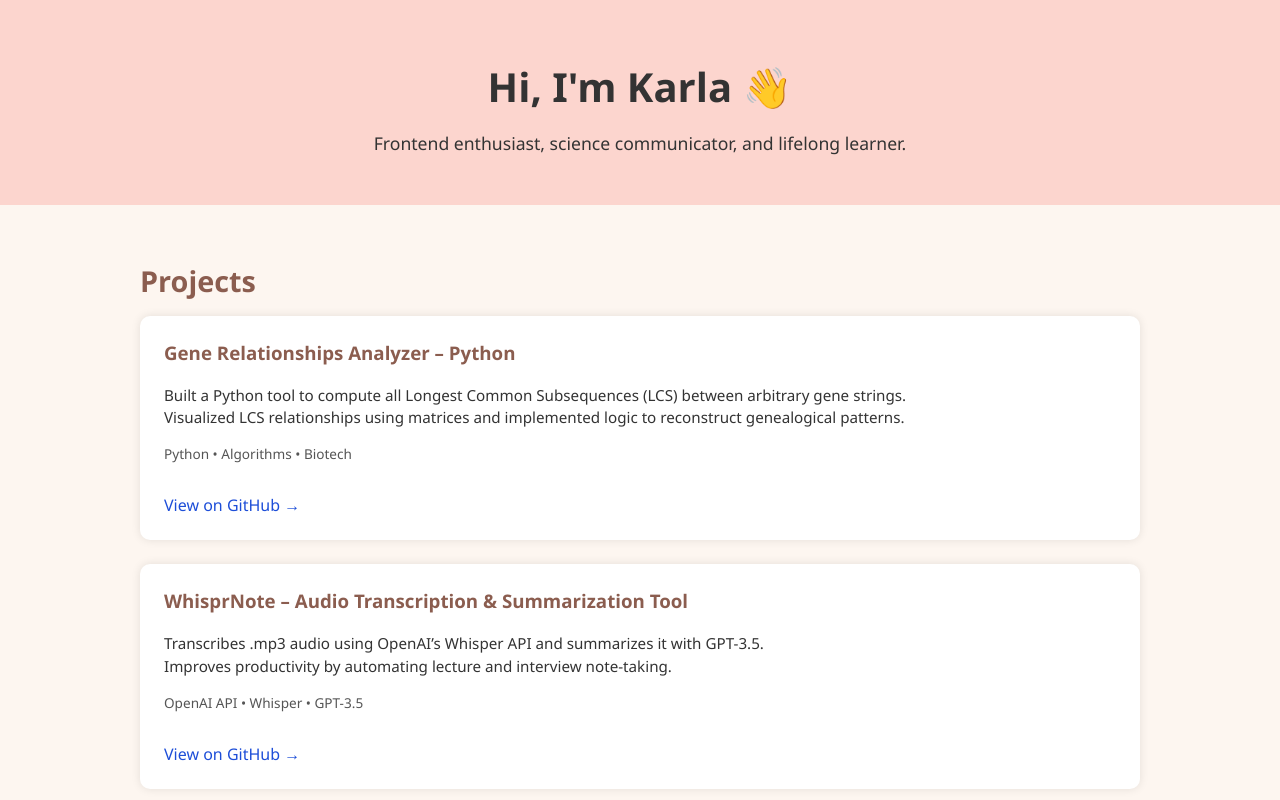
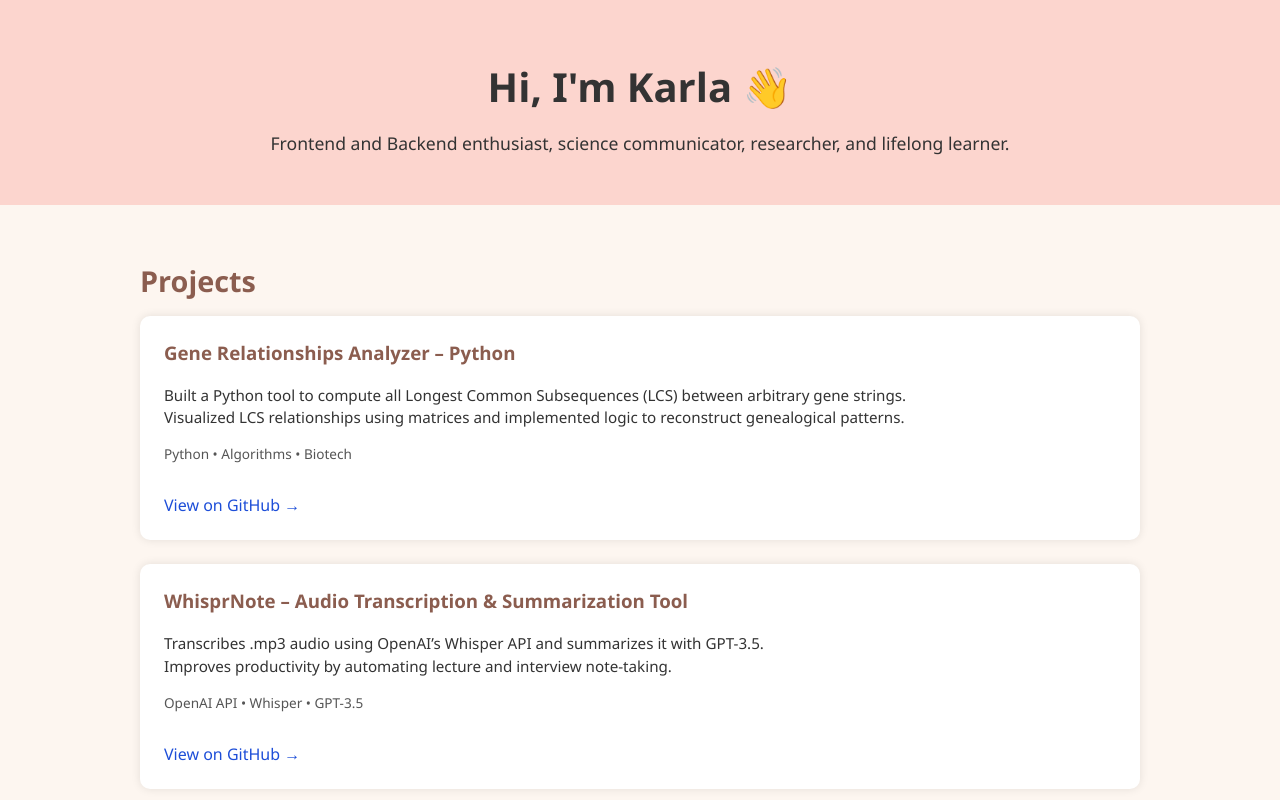
Before and after one commit to karlaguio/portfolio-version1, a website: page index.html in a window 1280 px wide. Shown: the top 800 px of the page. Drawn offline with Linux system fonts and the light colour scheme.

Commit message:
Update index.html

```diff
--- a/index.html
+++ b/index.html
@@ -9,7 +9,7 @@
 <body>
   <header class="header">
     <h1>Hi, I'm Karla 👋</h1>
-    <p>Frontend enthusiast, science communicator, and lifelong learner.</p>
+    <p>Frontend and Backend enthusiast, science communicator, researcher, and lifelong learner.</p>
   </header>
 
   <main class="container">
```
